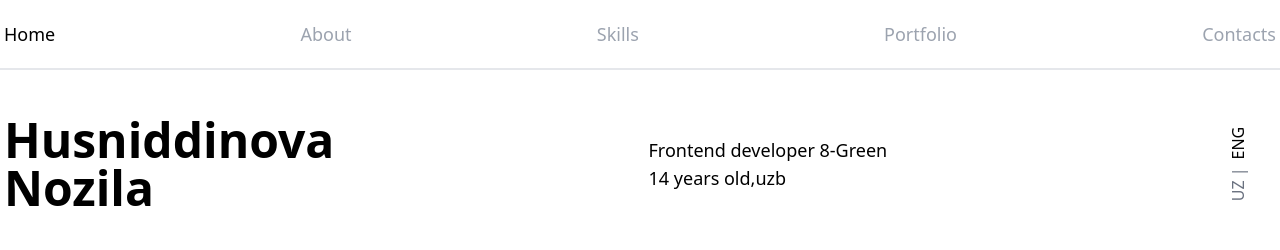
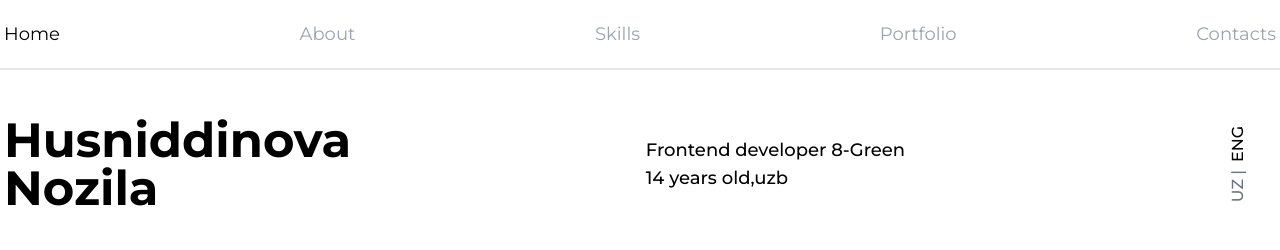
Before and after one commit to bmstudent/8-green-Nozila, a plain HTML site: page index.html in a window 1280 px wide. Shown: the top 250 px of the page. Drawn offline with nearby package versions, Linux system fonts and the light colour scheme; grey boxes are pictures that could not be loaded.

Commit message:
Google fonts

```diff
--- /dev/null
+++ b/index.css
@@ -0,0 +1,8 @@
+@import url("https://fonts.googleapis.com/css2?family=Montserrat:ital,wght@0,100..900;1,100..900&display=swap");
+* {
+  scroll-behavior: smooth;
+}
+
+body {
+  font-family: "Montserrat", sans-serif;
+}
--- a/index.html
+++ b/index.html
@@ -5,7 +5,7 @@
     <meta name="viewport" content="width=device-width, initial-scale=1.0" />
     <script src="https://cdn.tailwindcss.com"></script>
     <title>Nozila Husniddinova</title>
-    <link rel="stylesheet" href="css/index.css" />
+    <link rel="stylesheet" href="index.css" />
   </head>
   <body>
     <!-- navbar start  -->
```
